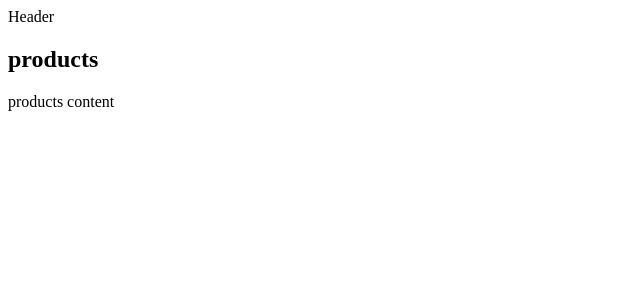
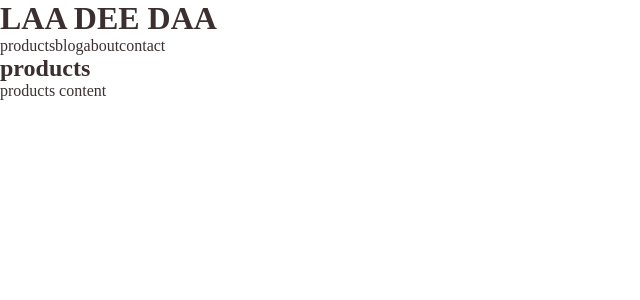
Before and after one commit to DougieHawes/laadeedaa-client, a React (Create React App) app: page / in a window 1280 px wide. Shown: the top 300 px of the page, without its empty margins (0-640 px from the left). Built offline with nearby package versions, Linux system fonts and the light colour scheme.

Commit message:
router added

```diff
--- a/src/App.js
+++ b/src/App.js
@@ -22,9 +22,9 @@ function App() {
         <Routes>
           <Route exact path="/about" element={<About />} />
           <Route exact path="/blog" element={<Blog />} />
-          <Route exact path="/blog/:id" element={<BlogItem />} />
+          <Route path="/blog/:blogid" element={<BlogItem />} />
           <Route exact path="/contact" element={<Contact />} />
-          <Route exact path="/:id" element={<Product />} />
+          <Route path="/:productid" element={<Product />} />
           <Route exact path="/" element={<Products />} />
         </Routes>
       </BrowserRouter>
--- a/src/_variables.scss
+++ b/src/_variables.scss
@@ -0,0 +1,5 @@
+// colours
+$colour1: #3b2f2f;
+$colour2: #fffffc;
+$colour3: #128482;
+$colour4: #d0491e;
--- a/src/components/layout/Header.js
+++ b/src/components/layout/Header.js
@@ -1,10 +1,25 @@
 // file imports
+// layout
+import { Link1 } from "../utils/links";
 // utils
 // style
 import "./style.scss";
 
+// package imports
+import { Link } from "react-router-dom";
+
 const Header = () => {
-  return <div>Header</div>;
+  return (
+    <div>
+      <Link to="">
+        <h1>LAA DEE DAA</h1>
+      </Link>
+      <Link1 text="products" to="/" />
+      <Link1 text="blog" to="/blog" />
+      <Link1 text="about" to="/about" />
+      <Link1 text="contact" to="/contact" />
+    </div>
+  );
 };
 
 export default Header;
--- a/src/components/routes/BlogItem.js
+++ b/src/components/routes/BlogItem.js
@@ -9,11 +9,11 @@ import "./style.scss";
 import { useParams } from "react-router-dom";
 
 const Blog = () => {
-  const blogId = useParams("id");
+  const { blogid } = useParams();
 
   const Content = () => <div>blog content</div>;
 
-  return <Route content={<Content />} title={blogId} />;
+  return <Route content={<Content />} title={blogid} />;
 };
 
 export default Blog;
--- a/src/components/routes/Product.js
+++ b/src/components/routes/Product.js
@@ -9,11 +9,11 @@ import "./style.scss";
 import { useParams } from "react-router-dom";
 
 const Product = () => {
-  const productId = useParams("id");
+  const { productid } = useParams();
 
   const Content = () => <div>product content</div>;
 
-  return <Route content={<Content />} title={productId} />;
+  return <Route content={<Content />} title={productid} />;
 };
 
 export default Product;
--- /dev/null
+++ b/src/components/utils/links.js
@@ -0,0 +1,10 @@
+// file imports
+// style
+import "./style.scss";
+
+// package imports
+import { Link } from "react-router-dom";
+
+export const Link1 = ({ text, to }) => {
+  return <Link to={to}>{text}</Link>;
+};
--- a/src/style.scss
+++ b/src/style.scss
@@ -1 +1,17 @@
 @import "variables";
+
+* {
+  box-sizing: border-box;
+  color: $colour1;
+  font-style: none;
+  margin: 0;
+  padding: 0;
+  text-decoration: none;
+}
+
+.app {
+  background-color: rgba($color: $colour2, $alpha: 0.9);
+  max-height: 100vh;
+  min-height: 100vh;
+  overflow: hidden;
+}
```
